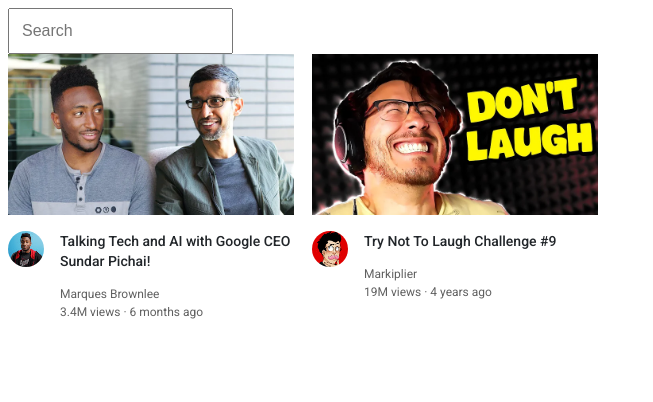
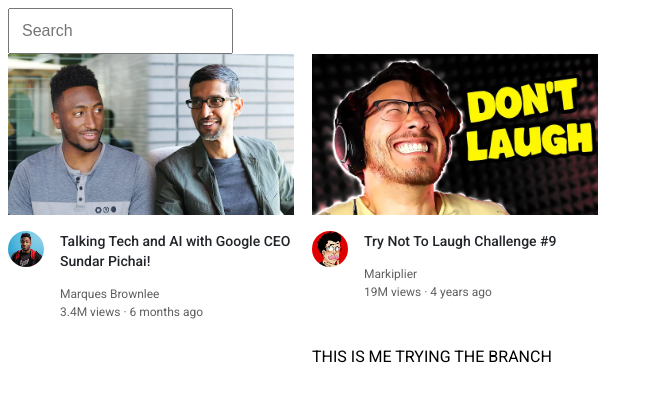
Before and after one commit to Viggiji/learningpublishing, a plain HTML site: page index.html in a window 1280 px wide. Shown: the whole page, without its empty margins (0-653 px from the left). Drawn offline with Linux system fonts and the light colour scheme.

Commit message:
Update index.html

```diff
--- a/index.html
+++ b/index.html
@@ -58,6 +58,8 @@
              19M views · 4 years ago
             </p>
           </div>
+          <div>
+            <p> THIS IS ME TRYING THE BRANCH</p>
         </div>
     </div>
   </body>
```
